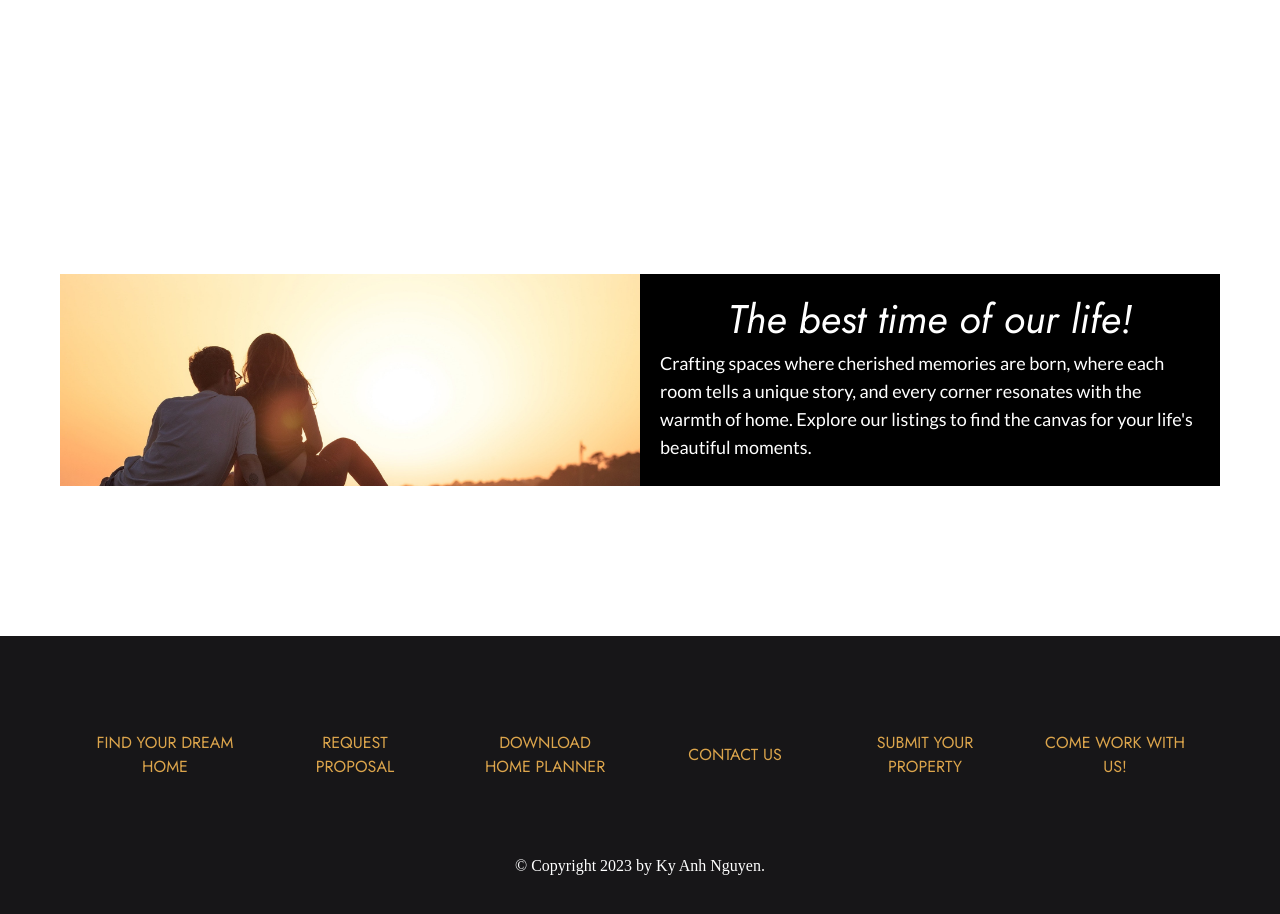
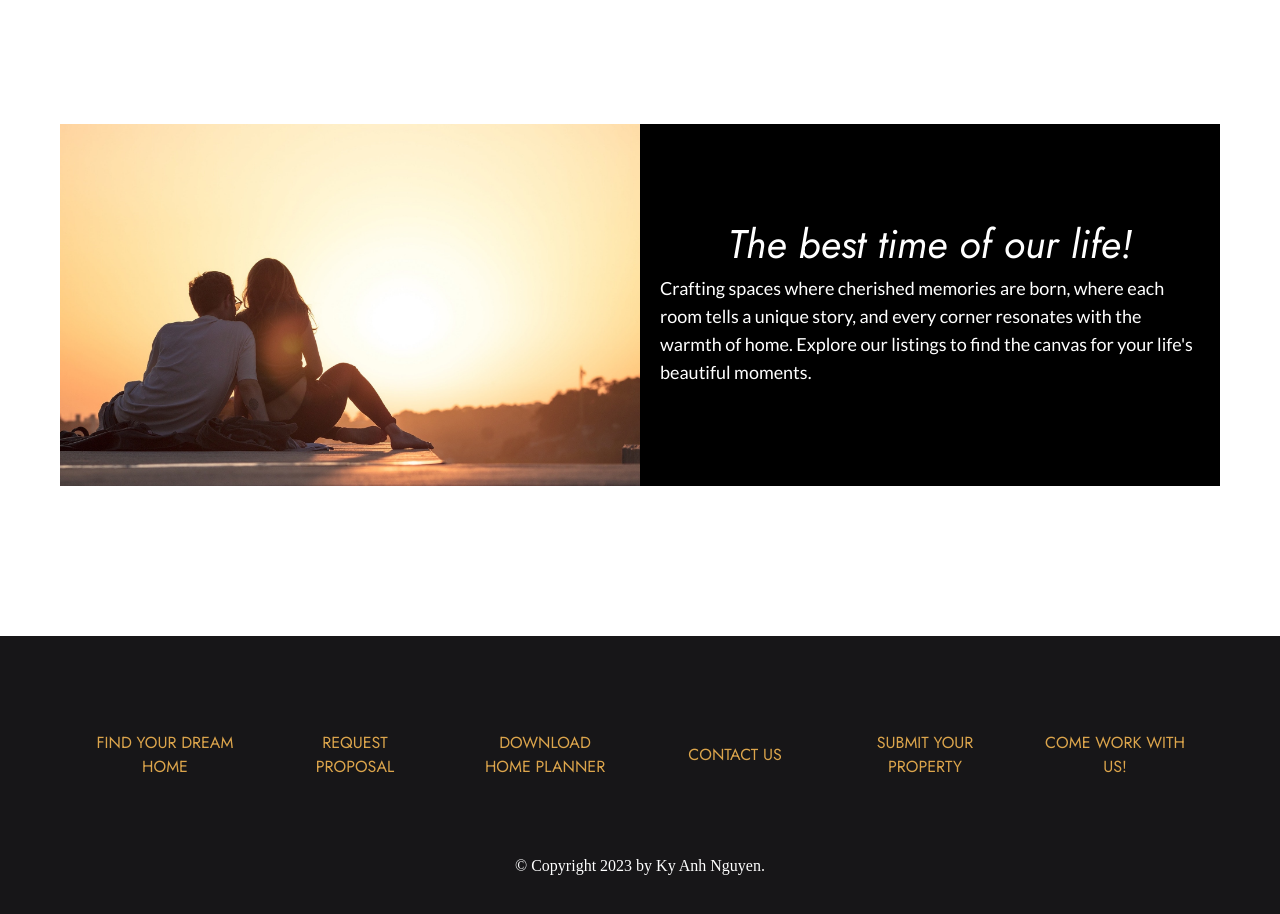
Before and after one commit to nguyenkyanh-2000/maison, a website: page index.html in a window 1280 px wide. Shown: the part 1120-2034 px from the top of the page. Drawn offline with nearby package versions, Linux system fonts and the light colour scheme.

Commit message:
Change margin-top for section story

```diff
--- a/sass/pages/_homepage.scss
+++ b/sass/pages/_homepage.scss
@@ -82,7 +82,7 @@
 .section-story {
   grid-row: story-start / content-end;
   grid-column: content-start / content-end;
-  margin: 15rem 0;
+  margin-bottom: 15rem;
 
   display: grid;
   grid-template-columns: 1fr 1fr;
```
Also changed, not shown: css/main.css.
